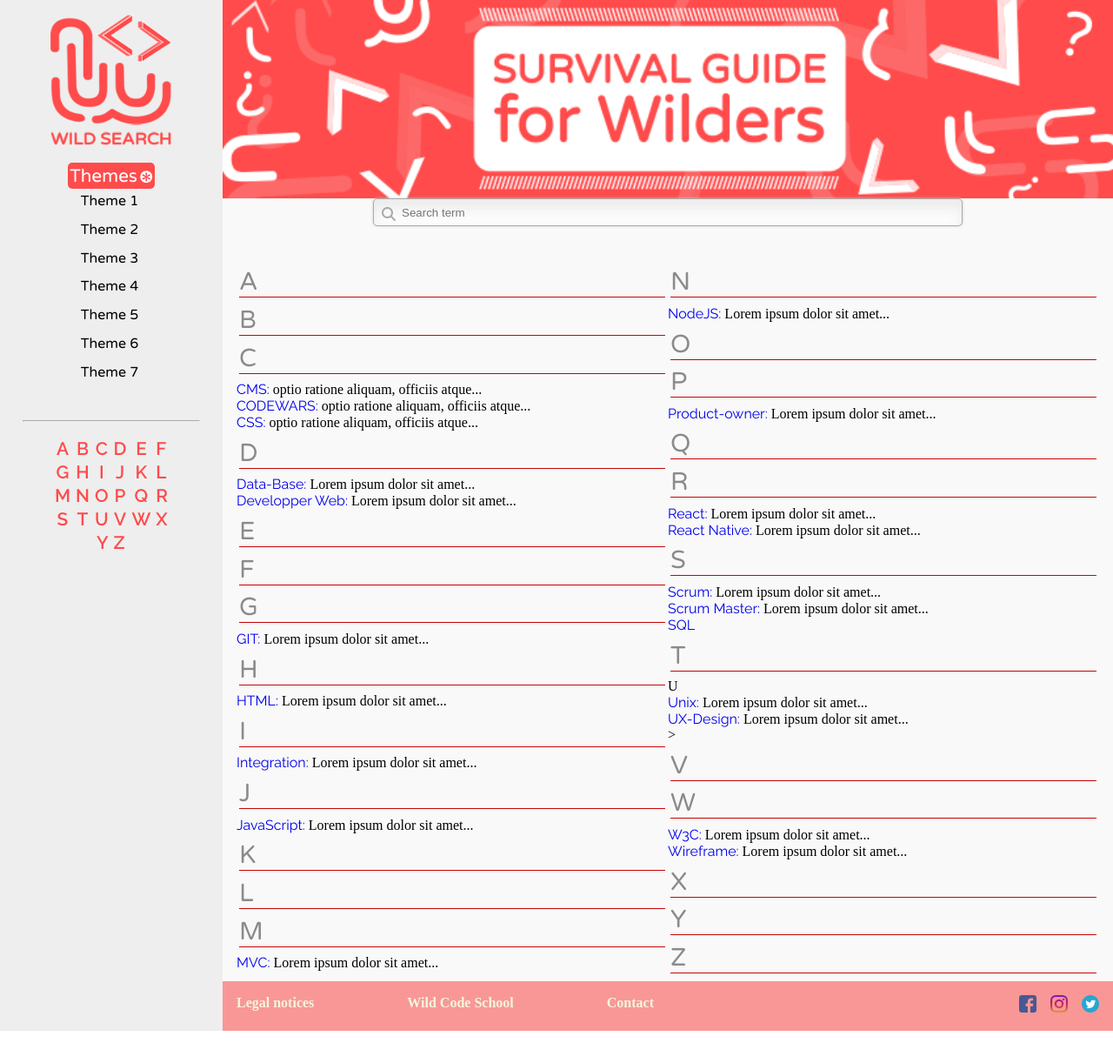
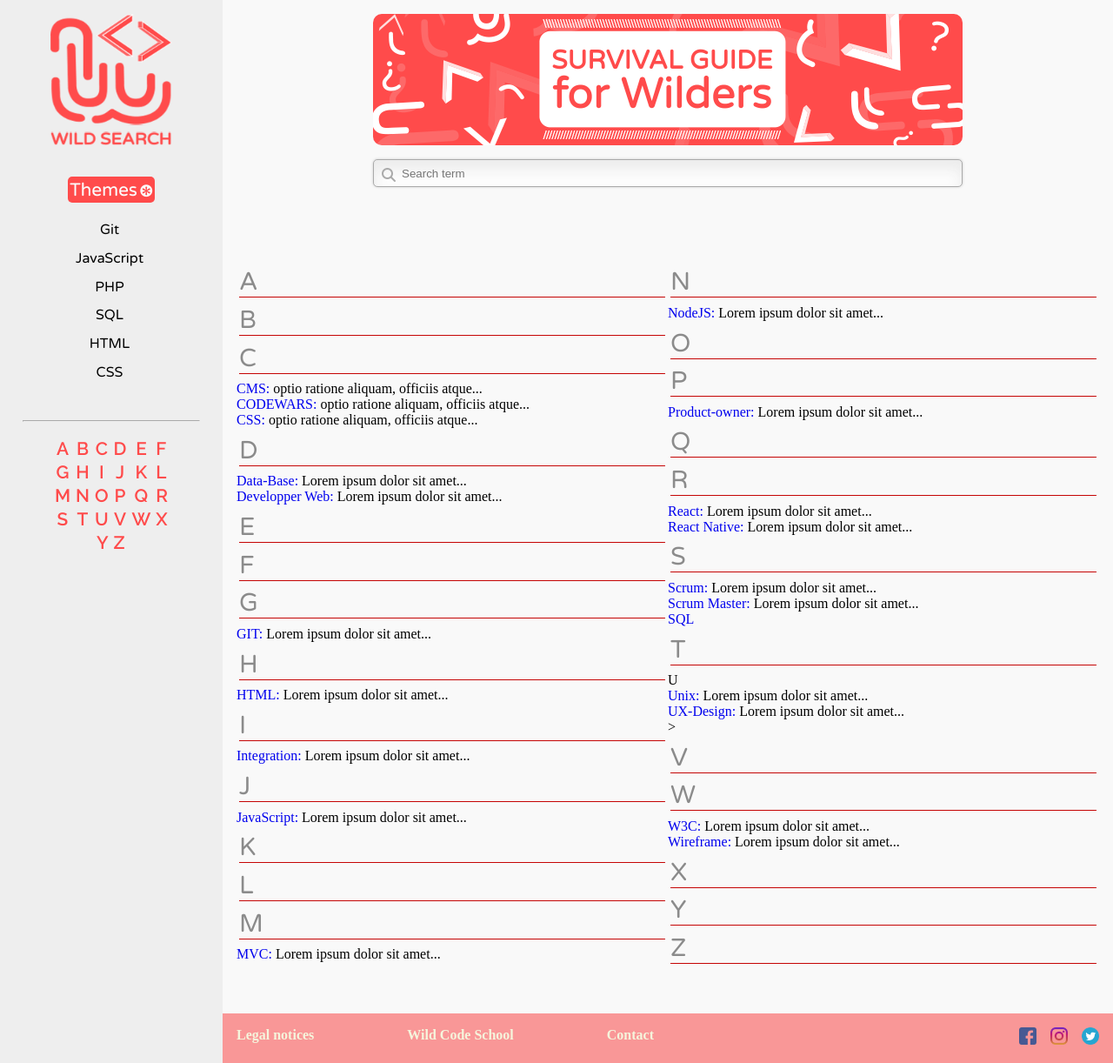
Before and after one commit to laurentmahieu/wildsearch, a PHP site: page /wildsearch-a.html in a window 1280 px wide. Shown: the whole page at 87% size. Before the commit the page ends 1185 px from the top, so only its background shows below. Run offline with PHP 8.4, Linux system fonts and the light colour scheme; some libraries are stand-ins or nearby versions.

Commit message:
Responsive Lettres OK

```diff
--- a/lettres.css
+++ b/lettres.css
@@ -5,6 +5,7 @@ main{
 }
 main article{
     width: 50%;
+    margin-bottom: 3em;
 }
 
 main article li{
@@ -21,3 +22,9 @@ main article h3{
     margin: 0.3em 0.1em;
     border-bottom: solid 1px rgb(197, 4, 4);
 }
+
+@media only screen and (max-width:800px) {
+    main article{
+        margin-bottom: 5em;
+    }
+}
--- a/wildsearch-a.html
+++ b/wildsearch-a.html
@@ -12,16 +12,18 @@
     <link rel="stylesheet" href="style.css">
     <link rel="stylesheet" href="aside.css">
     <link rel="stylesheet" href="lettres.css">
-    <link rel="stylesheet" href="card.css">
+    <link rel="stylesheet" href="mobile.css">
+    <link rel="icon" href="logo_wildsearch.png">
+    <title>Wild Search</title>
 
-    <title>Wild Search</title>
-    <link rel="icon" href="logo_wildsearch.png">
 </head>
 
 <body>
     <header>
+        <img id="logomobil" alt="Logo of Wildsearch" src="banner_mobile.png">
+        <img id="banner" alt="Logo of Wildsearch" src="banner.png" />
          <!-- SEARCHBAR -->
-        <img alt="Logo of Wildsearch" src="banner.png" />
+
 
          <div class="search">
              <span class="fa fa-search"></span>
@@ -33,15 +35,14 @@
     <aside>
         <a href="index.html"><img alt="Logo of Wildsearch" src="logo_wildsearch.png"></a>
         <section class="theme">
-            <img src="themes.png" alt="">
+            <a href="wildsearch-theme.html"><img src="themes.png" alt=""></a>
             <ul>
-                <li><a href="wildsearch-a.html">Theme 1</a></li>
-                <li><a href="wildsearch-a.html">Theme 2</a></li>
-                <li><a href="wildsearch-a.html">Theme 3</a></li>
-                <li><a href="wildsearch-a.html">Theme 4</a></li>
-                <li><a href="wildsearch-a.html">Theme 5</a></li>
-                <li><a href="wildsearch-a.html">Theme 6</a></li>
-                <li><a href="wildsearch-a.html">Theme 7</a></li>
+                <li><a href="wildsearch-theme.html">Git</a></li>
+                <li><a href="wildsearch-theme.html">JavaScript</a></li>
+                <li><a href="wildsearch-theme.html">PHP</a></li>
+                <li><a href="wildsearch-theme.html">SQL</a></li>
+                <li><a href="wildsearch-theme.html">HTML</a></li>
+                <li><a href="wildsearch-theme.html">CSS</a></li>
             </ul>
         </section>
         <hr>
@@ -292,6 +293,16 @@
             </div>
         </article>
     </main>
+
+     <!-- nav mobile-->
+     <nav>
+        <a href="wildsearch-theme.html"><img src="bouton_theme_mobile.png" title="Themes" alt="Themes"/></a>
+        <a href="wildsearch-a.html"><img src="1568807885231_bouton alphabet mobile.png" title="Alphabet" alt="Alphabet"/></a>
+        <a href="index.html"  class="home"><img src="logo mobile sans fond.png" title="Menu Burger" alt="Logo Menu Burger"/></a>
+        <a href="#"><img src="bouton_top_recherches_mobile.png" title="Search" alt="Top search"/></a>
+        <a href="#"><img src="1568807886004_bouton contact mobile.png" title="Contact" alt="Contact"/></a>
+    </nav>
+    <!-- fin du nav mobile-->
     <footer>
         <div class="left">
             <a href="#">Legal notices</a>
```
Lines whose indentation alone changed are shown as unchanged.
